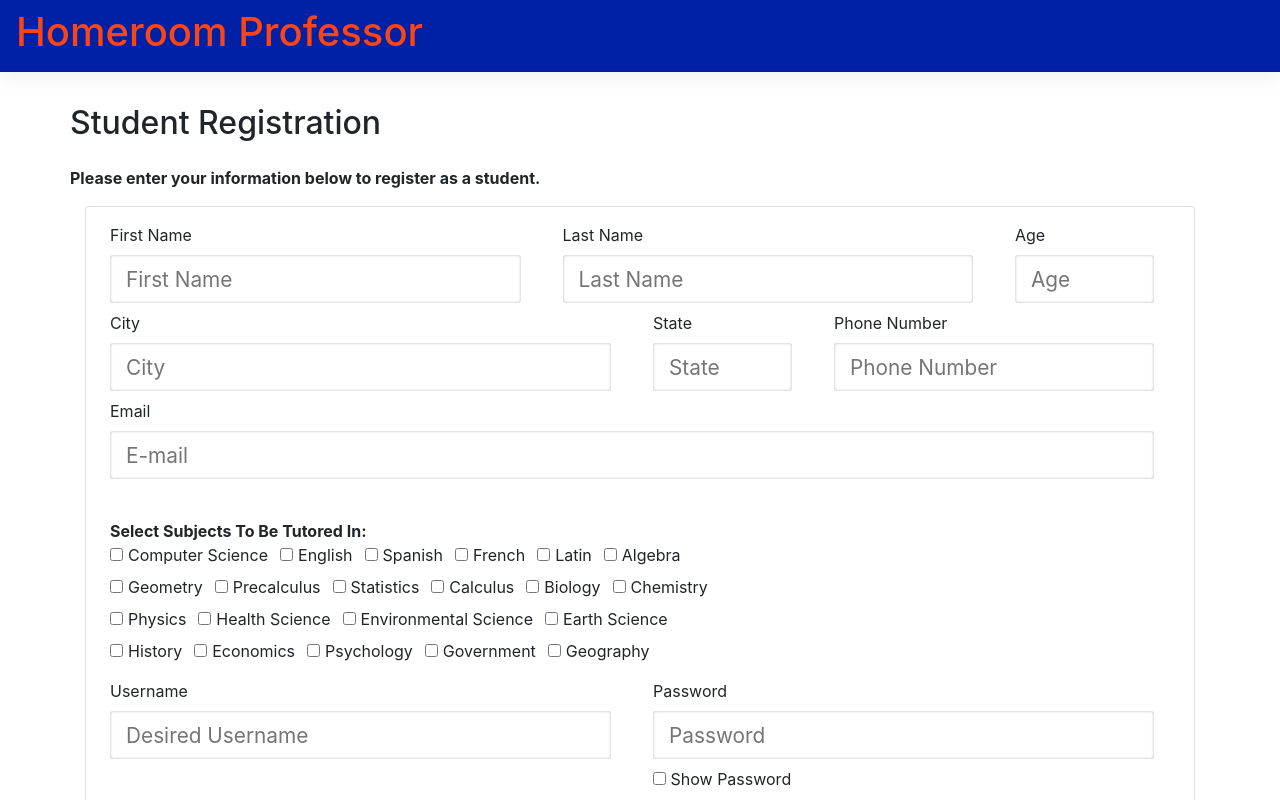
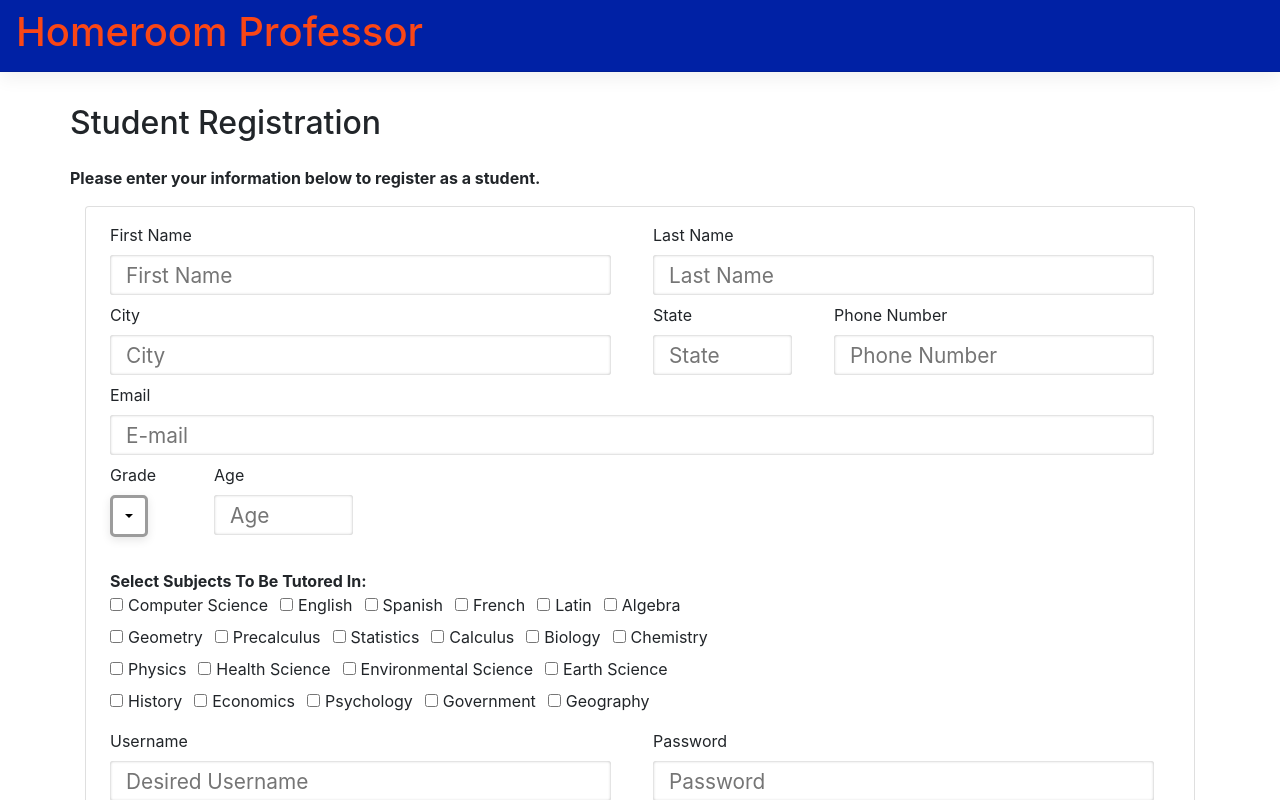
Before and after one commit to ammarsyed/HomeroomProfessor, a React (Create React App) app in the folder CEN3031Project/client/: page /StudentRegistration in a window 1280 px wide. Shown: the top 800 px of the page. Built offline with nearby package versions, Linux system fonts and the light colour scheme.

Commit message:
Addition of grade to student schema and registration form dropdown button

```diff
--- a/CEN3031Project/client/src/components/Login.js
+++ b/CEN3031Project/client/src/components/Login.js
@@ -59,6 +59,18 @@ const Login = (props) => {
         history.push("/ProfessorRegistration")
     }
 
+    //Function to change the input type for password entries to allow for show/hide checkbox
+   function showPassword(){
+        let x = document.getElementById("inputPassword");
+
+        if (x.type === "password") {
+            x.className = "inputFormHalfPassword"
+            x.type = "text";
+        } else {
+            x.type = "password";
+        }
+    }
+
     return (
         <>
         <div class="row">
@@ -71,30 +83,34 @@ const Login = (props) => {
                         <button id="button" class="ml-5" onClick={professorRegistration}>Register as a Professor</button>
                 </div>
             </div>
-            <div class="col">
-                <form id="addForm" onSubmit={handleSubmit}>
+            <div class="col pr-0">
+                <form id="login" onSubmit={handleSubmit}>
                     <div >
                         <h2>Sign In</h2>
-                        <b>
-                            Please enter your Username and Password to log in.
-                </b>
                     </div>
-                    <strong>Username: </strong><input
+                    <strong class="ml-2 mb-0">Username: </strong><input
                         type="text"
                         placeholder="Enter Username"
                         value={username}
                         onChange={event => setUsername(event.target.value)}
                     />
                     <br />
-                    <strong>Password:</strong><input
+                    <input
+                        id="inputPassword"
                         type="password"
-                        placeholder="Enter Password"
+                        placeholder="Password"
                         value={hash}
                         onChange={event => setHash(event.target.value)}
                     />
                     <br/>
+                    <label>
+                        <input type="checkbox" class="ml-2"
+                            onChange={event => showPassword(event.target.value)}
+                        /> Show Password
+                    </label>
+                    <br/>
 
-                    <input id="button" type="submit" value="Submit" />
+                    <input id="button" type="submit" value="Login" />
                 </form>
             </div>
         </div>
--- a/CEN3031Project/client/src/components/ProfessorRegister.js
+++ b/CEN3031Project/client/src/components/ProfessorRegister.js
@@ -1,6 +1,7 @@
 import React, { useState } from 'react';
 import axios from "axios";
 import { useHistory } from "react-router-dom";
+import { Button } from 'react-bootstrap';
 
 const API_URL = 'http://localhost:5000/api/professors';
 
--- a/CEN3031Project/client/src/components/StudentRegister.js
+++ b/CEN3031Project/client/src/components/StudentRegister.js
@@ -1,6 +1,8 @@
-import React, { useState } from 'react';
+import React, { useState, } from 'react';
 import axios from "axios";
 import { useHistory } from "react-router-dom";
+import DropdownButton from 'react-bootstrap/DropdownButton';
+import Dropdown from 'react-bootstrap/Dropdown'
 
 const API_URL = 'http://localhost:5000/api/students';
 
@@ -12,6 +14,8 @@ const StudentRegister = (props) => {
     const [salt, setSalt] = useState("TempSalt");
     const [email, setEmail] = useState("");
     const [age, setAge] = useState(null);
+    const [grade, setGrade] = useState(null);
+    const [gradeDisplay, setGradeDisplay] = useState("");
     const [phoneNumber, setPhoneNumber] = useState("");
     const [city, setCity] = useState("");
     const [state, setState] = useState("");
@@ -72,6 +76,7 @@ const StudentRegister = (props) => {
                 "email": email,
                 "age": age,
                 "phoneNumber": phoneNumber,
+                "grade": grade,
                 "city": city,
                 "state": state,
                 "subjects ": {
@@ -125,6 +130,17 @@ const StudentRegister = (props) => {
         }
     }
 
+    //function to handle the drowndown select for grade
+    const handleSelect=(event)=>{
+        console.log(event);
+        setGrade(event);
+
+        if(event == "0")
+            setGradeDisplay("K");
+        else
+            setGradeDisplay(event);
+    }
+
     return (
         <>
         <div class="row">
@@ -137,7 +153,7 @@ const StudentRegister = (props) => {
         </div>
         <form onSubmit={handleSubmit} class="card p-3">
             <div class="form-row">
-                <div class="form-group col-md-5 mb-0">
+                <div class="form-group col-md-6 mb-0">
                     <label for="inputFName" class="ml-2 mb-0">First Name</label>
                     <input
                         id="inputFName"
@@ -147,7 +163,7 @@ const StudentRegister = (props) => {
                         onChange={event => setFirstName(event.target.value)}
                     />
                 </div>
-                <div class="form-group col-md-5 mb-0">
+                <div class="form-group col-md-6 mb-0">
                     <label for="inputLName" class="ml-2 mb-0">Last Name</label>
                     <input
                         id="inputLName"
@@ -155,16 +171,6 @@ const StudentRegister = (props) => {
                         placeholder="Last Name"
                         value={lastName}
                         onChange={event => setLastName(event.target.value)}
-                    />
-                </div>
-                <div class="form-group col-md-2 mb-0">
-                    <label for="inputAge" class="ml-2 mb-0">Age</label>
-                    <input
-                        id="inputAge"
-                        type="text"
-                        placeholder="Age"
-                        value={age}
-                        onChange={event => setAge(event.target.value)}
                     />
                 </div>
             </div>
@@ -209,6 +215,46 @@ const StudentRegister = (props) => {
                         placeholder="E-mail"
                         value={email}
                         onChange={event => setEmail(event.target.value)}
+                    />
+                </div>
+            </div>
+            <div class="form-row">
+                <div class="form-group col-sl-1 mb-0 ml-2">
+                    <label for="inputGrade" class="ml-0 mb-2">Grade</label>
+                    <DropdownButton
+                            title={gradeDisplay}
+                            variant="secondary"
+                            onSelect={handleSelect}
+                            id="buttonForm"
+                    >
+                            <Dropdown.Item eventKey='0'>Kindergarten</Dropdown.Item>
+                            <Dropdown.Divider/>
+                            <Dropdown.Item eventKey="1">First</Dropdown.Item>
+                            <Dropdown.Item eventKey="2">Second</Dropdown.Item>
+                            <Dropdown.Item eventKey="3">Third</Dropdown.Item>
+                            <Dropdown.Item eventKey="4">Fourth</Dropdown.Item>
+                            <Dropdown.Item eventKey="5">Fifth</Dropdown.Item>
+                            <Dropdown.Divider/>
+                            <Dropdown.Item eventKey="6">Sixth</Dropdown.Item>
+                            <Dropdown.Item eventKey="7">Seventh</Dropdown.Item>
+                            <Dropdown.Item eventKey="8">Eighth</Dropdown.Item>
+                            <Dropdown.Divider/>
+                            <Dropdown.Item eventKey="9">Ninth (freshman)</Dropdown.Item>
+                            <Dropdown.Item eventKey="10">Tenth (sophomore)</Dropdown.Item>
+                            <Dropdown.Item eventKey="11">Eleventh (junior)</Dropdown.Item>
+                            <Dropdown.Item eventKey="12">Twelfth (senior)</Dropdown.Item>
+                    </DropdownButton>
+                </div>
+
+                <div class="form-group col-sm-2 mb-0">
+                    <label for="inputAge" class="ml-5 mb-0">Age</label>
+                    <input
+                        class="ml-5 mb-0"
+                        id="inputAge"
+                        type="text"
+                        placeholder="Age"
+                        value={age}
+                        onChange={event => setAge(event.target.value)}
                     />
                 </div>
             </div>
--- a/CEN3031Project/client/src/index.css
+++ b/CEN3031Project/client/src/index.css
@@ -122,6 +122,20 @@ button:hover {
 	outline: none;
 }
 
+#buttonForm {
+	background: #ffffff;
+	color: #000000;
+	transition-duration: 0.4s;
+	font-size: inherit;
+	border-radius: 5px;
+	border: solid #9c9c9c;
+	outline: none;
+}
+
+#buttonForm:hover {
+	box-shadow: 0 8px 16px 0 rgba(0,0,0,0.2), 0 6px 20px 0 rgba(0,0,0,0.19);
+}
+
 #button:hover {
 	background: #ff5e00;
 	color: #ffffff;
@@ -144,7 +158,7 @@ input[type='text'] {
 	border-radius: 3px;
 	padding: 0 1rem;
 	width: calc(100% - 2rem);
-	height: 3rem;
+	height: 2.5rem;
 	color:#000000;
 }
 
@@ -157,7 +171,7 @@ input[type='password'] {
 	border-radius: 3px;
 	padding: 0 1rem;
 	width: calc(100% - 2rem);
-	height: 3rem;
+	height: 2.5rem;
 	color:#000000;
 }
 
@@ -260,3 +274,9 @@ input[type='password'] {
 .loginPasswordField {
 	width: 30;
 }
+
+/* #### Dropdown ####*/
+
+.dropdownbutton:hover .dropdown:hover .dropdown-menu {
+	display: block;
+  }
```
Also changed, not shown: 2 other files (tests, documents, lock files or other folders).
